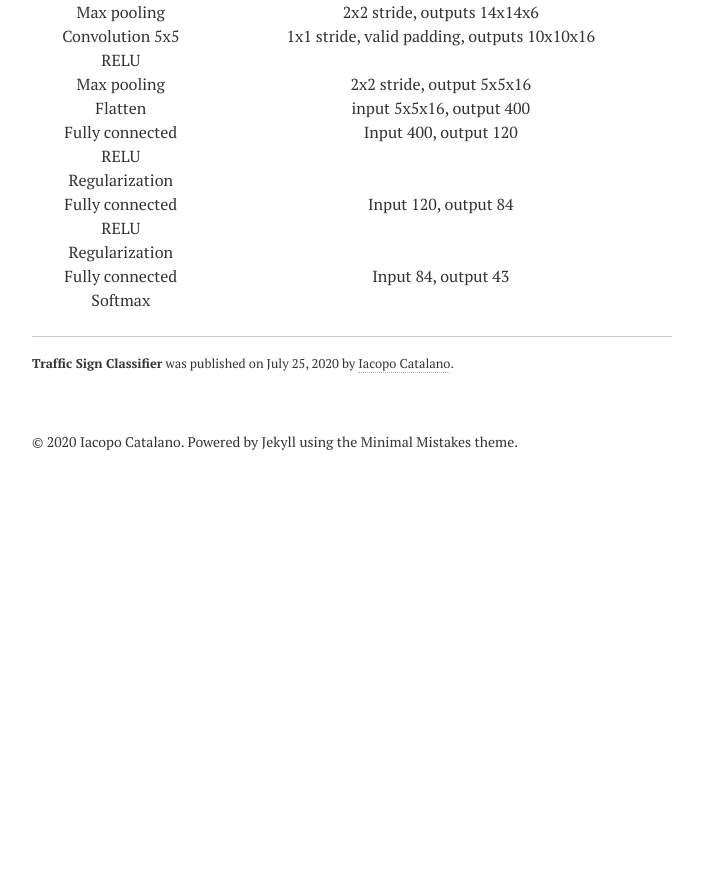
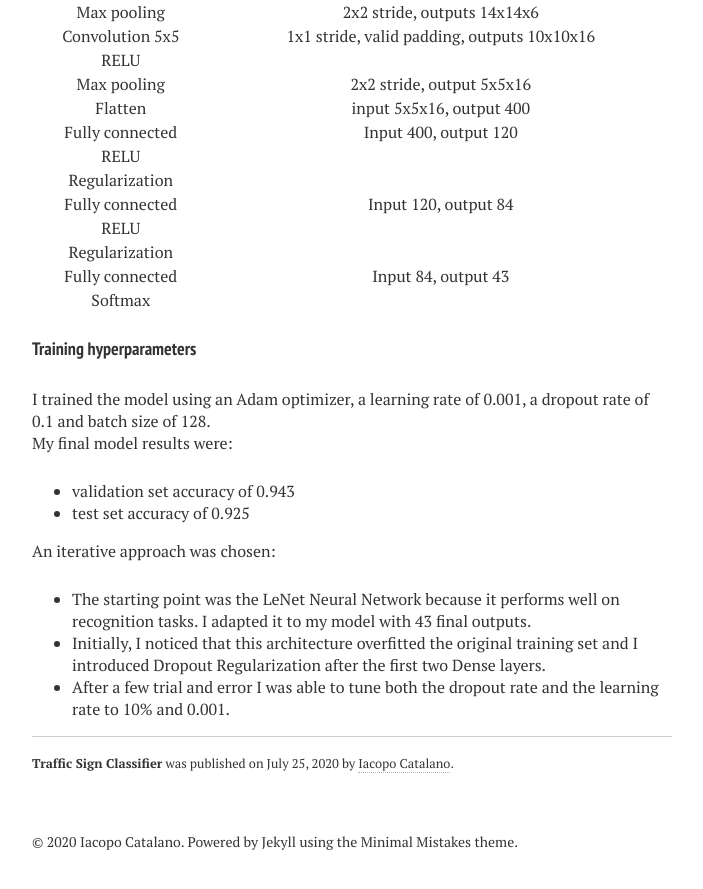
Before and after one commit to IacopomC/iacopomc.github.io, a Jekyll site: the page built from _projects/2020-07-25-traffic-sign-classifier-project.md, in a window 1280 px wide and 900 px high, scrolled down 3511 px. Shown: the top 889 px of the window, without its empty margins (288-991 px from the left). Built offline with Jekyll 4.4.1, drawn with Linux system fonts in a browser that asks for light colours; nearby versions of some CDN libraries; before the commit the page ends 4011 px from its top, so only the background shows below that.

Commit message:
Add hyperparameters tuning explanation

```diff
--- a/_projects/2020-07-25-traffic-sign-classifier-project.md
+++ b/_projects/2020-07-25-traffic-sign-classifier-project.md
@@ -143,3 +143,16 @@ As a last step, I shuffled the training set otherwise the ordering of the data m
 | Regularization					|												|
 | Fully connected		| Input 84, output 43	|
 | Softmax				|         									|
+
+#### Training hyperparameters
+
+I trained the model using an Adam optimizer, a learning rate of 0.001, a dropout rate of 0.1 and batch size of 128.
+
+My final model results were:
+* validation set accuracy of 0.943
+* test set accuracy of 0.925
+
+An iterative approach was chosen:
+* The starting point was the LeNet Neural Network because it performs well on recognition tasks. I adapted it to my model with 43 final outputs.
+* Initially, I noticed that this architecture overfitted the original training set and I introduced Dropout Regularization after the first two Dense layers.
+* After a few trial and error I was able to tune both the dropout rate and the learning rate to 10% and 0.001.
```
